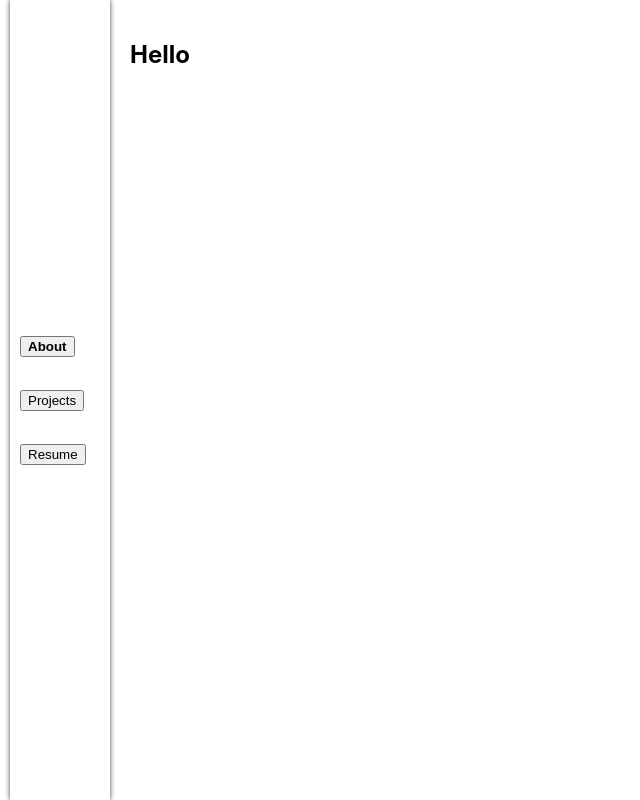
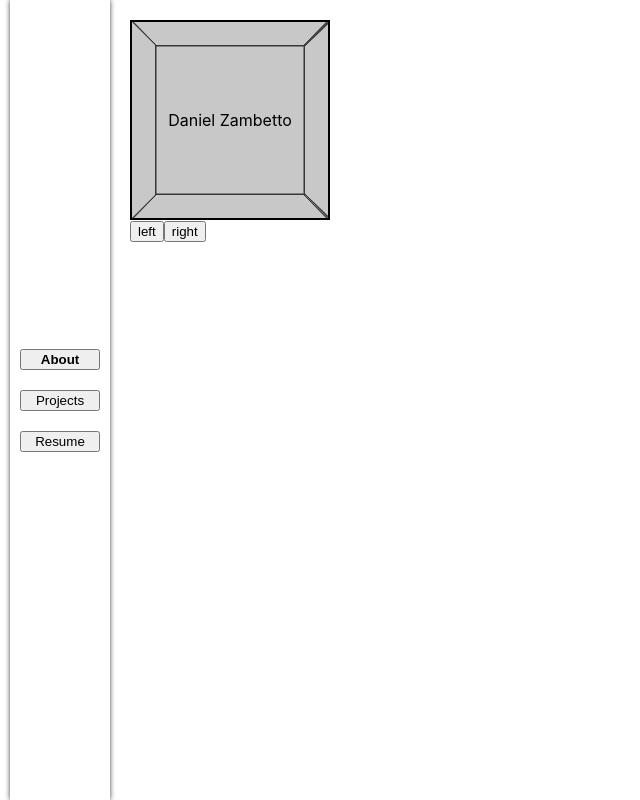
Before and after one commit to heyheman11/portfolio, a React (Create React App) app: page / in a window 1280 px wide. Shown: the whole page, without its empty margins (0-640 px from the left). Built offline with nearby package versions, Linux system fonts and the light colour scheme.

Commit message:
adding cube

```diff
--- a/src/App.js
+++ b/src/App.js
@@ -1,20 +1,30 @@
-import { useState, useRef } from "react";
+import { useState, useMemo } from "react";
 import { Body } from "./body/Body";
 import { Nav } from "./nav/Nav";
 import routes from "./routes";
 import "./App.css";
 
 function App() {
-  const [selected, setSelected] = useState("about");
+  const [selected, setSelected] = useState(routes[0].name);
+
+  const navRoutes = useMemo(() => {
+    return routes.reduce((accum, nextValue) => [...accum, nextValue.name], []);
+  }, []);
 
   const setPageSelection = (page) => {
     setSelected(page);
   };
 
   return (
-    <div className="page" onScroll={(event) => console.log("here", event)}>
-      <Nav selected={selected} setSelected={setPageSelection} />
-      <Body pageToRender={<h2>Hello</h2>} />
+    <div className="page">
+      <Nav
+        selected={selected}
+        setSelected={setPageSelection}
+        routes={navRoutes}
+      />
+      <Body
+        PageToRender={routes.find((item) => item.name === selected)?.component}
+      />
     </div>
   );
 }
--- a/src/body/Body.js
+++ b/src/body/Body.js
@@ -1,5 +1,5 @@
 import "./Body.css";
 
-export function Body({ pageToRender }) {
-  return <div className="body">{pageToRender}</div>;
+export function Body({ PageToRender }) {
+  return <div className="body"><PageToRender /></div>;
 }
--- a/src/nav/Nav.css
+++ b/src/nav/Nav.css
@@ -13,6 +13,14 @@
   box-shadow: 0px 0px 5px 0px rgba(0, 0, 0, 0.75);
 }
 
+.nav > button {
+  margin: 0 0 20px 0;
+}
+
+.nav > button:last-child {
+  margin: 0;
+}
+
 .nav .currently-selected {
   font-weight: 600;
 }
--- a/src/nav/Nav.js
+++ b/src/nav/Nav.js
@@ -7,34 +7,19 @@ function Nav({ selected, setSelected, routes }) {
     }
   };
 
-  return (
-    <div className="nav">
-      <p>
-        <button
-          className={getSelected("about")}
-          onClick={() => setSelected("about")}
-        >
-          About
-        </button>
-      </p>
-      <p>
-        <button
-          className={getSelected("projects")}
-          onClick={() => setSelected("projects")}
-        >
-          Projects
-        </button>
-      </p>
-      <p>
-        <button
-          className={getSelected("resume")}
-          onClick={() => setSelected("resume")}
-        >
-          Resume
-        </button>
-      </p>
-    </div>
-  );
+  const getButtons = () => {
+    return routes.map((item, index) => (
+      <button
+        key={index}
+        className={getSelected(item)}
+        onClick={() => setSelected(item)}
+      >
+        {item}
+      </button>
+    ));
+  };
+
+  return <div className="nav">{getButtons()}</div>;
 }
 
 export { Nav };
--- /dev/null
+++ b/src/pages/about/About.css
@@ -0,0 +1,66 @@
+.about {
+  display: flex;
+  flex-direction: column;
+}
+
+.area {
+  width: 200px;
+  height: 200px;
+  perspective: 600px;
+}
+
+.cube {
+  width: 100%;
+  height: 100%;
+  position: relative;
+  transform-style: preserve-3d;
+  transform: translateZ(-100px);
+}
+
+.cube.left {
+  transform: translateZ(-100px) rotateY(90deg);
+}
+
+.cube.right {
+  transform: translateZ(-100px) rotateY(-90deg);
+}
+
+.cube-face {
+  position: absolute;
+  width: 200px;
+  height: 200px;
+  border: 2px solid black;
+}
+
+.cube-face--front {
+  transform: rotateY(0deg) translateZ(100px);
+  background: rgba(128, 128, 128, 0.432);
+  display: flex;
+  justify-content: center;
+  align-items: center;
+}
+
+.cube-face--back {
+  transform: rotateY(180deg) translateZ(100px);
+  background: rgba(0, 0, 0, 0);
+}
+
+.cube-face--right {
+  transform: rotateY(90deg) translateZ(100px);
+  background: rgba(0, 0, 0, 0);
+}
+
+.cube-face--left {
+  transform: rotateY(90deg) translateZ(100px);
+  background: rgba(0, 0, 0, 0, 0);
+}
+
+.cube-face--top {
+  transform: rotateX(90deg) translateZ(100px);
+  background: rgba(0, 0, 0, 0, 0);
+}
+
+.cube-face--bottom {
+  transform: rotateX(-90deg) translateZ(100px);
+  background: rgba(0, 0, 0, 0, 0);
+}
--- /dev/null
+++ b/src/pages/about/About.js
@@ -0,0 +1,29 @@
+import { useState } from "react";
+import "./About.css";
+
+export function About() {
+  const [direction, setDirection] = useState(null);
+  // return (
+  //   <div className="about">
+  //     <h1>Daniel Zambetto</h1>
+  //     <h2>Full stack developer</h2>
+  //   </div>
+  // );
+
+  return (
+    <>
+      <div className="area">
+        <div className={`cube ${direction || ""}`}>
+          <div className="cube-face cube-face--front">Daniel Zambetto</div>
+          <div className="cube-face cube-face--back"></div>
+          <div className="cube-face cube-face--right"></div>
+          <div className="cube-face cube-face--left"></div>
+          <div className="cube-face cube-face--top"></div>
+          <div className="cube-face cube-face--bottom"></div>
+        </div>
+      </div>
+      <button onClick={() => setDirection("left")}>left</button>
+      <button onClick={() => setDirection("right")}>right</button>
+    </>
+  );
+}
--- /dev/null
+++ b/src/pages/projects/Projects.js
@@ -0,0 +1,3 @@
+export function Projects() {
+  return <div></div>
+}
--- a/src/resume/Resume.css
+++ b/src/pages/resume/Resume.css
@@ -32,7 +32,7 @@
   background-color: gray;
 }
 
-.body {
+.resume-body {
   display: grid;
   grid-template-columns: repeat(2, 1fr);
   grid-column-gap: 15px;
--- a/src/resume/Resume.js
+++ b/src/pages/resume/Resume.js
@@ -59,7 +59,7 @@ function Resume() {
           <span>{`Phone: ${resumeData.heading.contact.mobile}`}</span>
         </div>
       </div>
-      <div className="body">
+      <div className="resume-body">
         {resumeData.body.map((section, index) => {
           console.log(section);
           if (section?.nodes) {
--- a/src/routes.js
+++ b/src/routes.js
@@ -1,7 +1,11 @@
+import { About } from "./pages/about/About";
+import { Projects } from "./pages/projects/Projects";
+import { Resume } from "./pages/resume/Resume";
+
 const routes = [
-  { name: "About", component: "" },
-  { name: "Projects", component: "" },
-  { name: "Resume", component: "" },
+  { name: "About", component: About },
+  { name: "Projects", component: Projects },
+  { name: "Resume", component: Resume },
 ];
 
 export default routes;
```
Also changed, not shown: src/pages/resume/resume-data.json (renamed from src/resume/resume-data.json).
